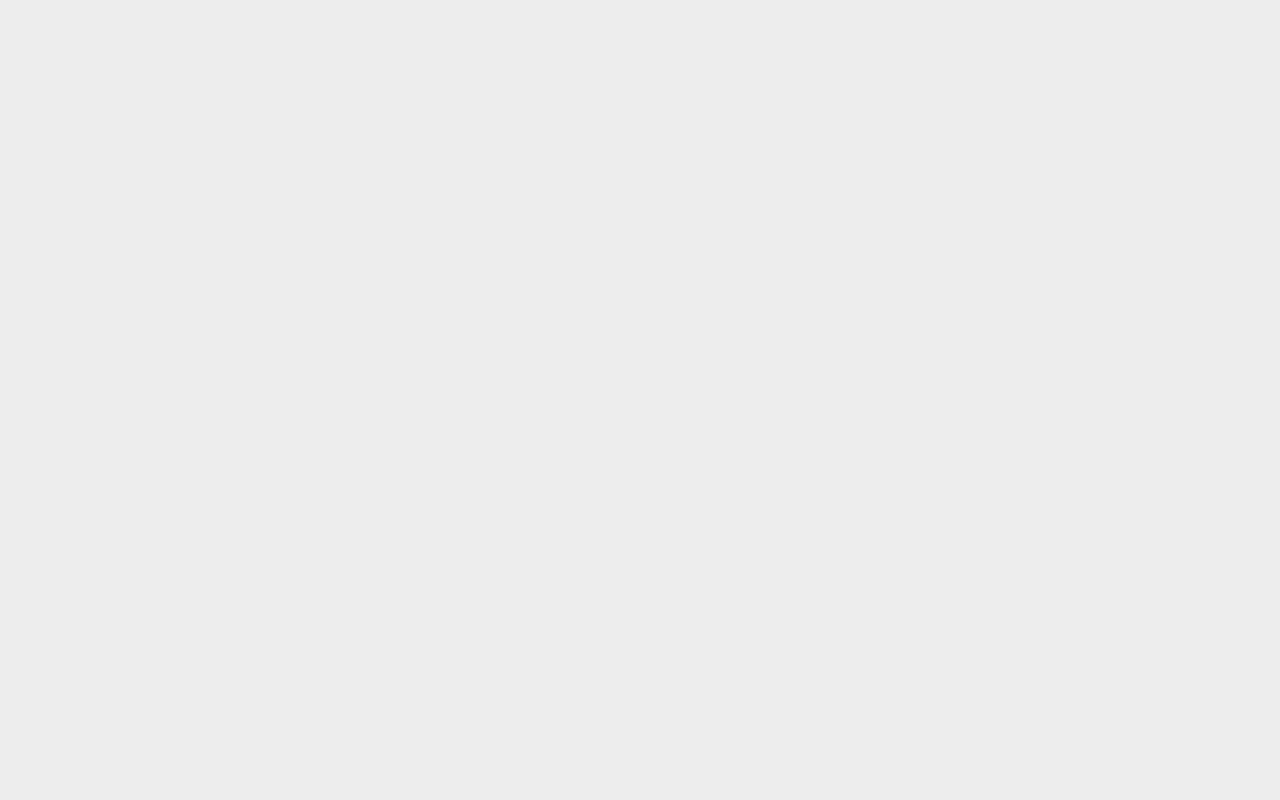
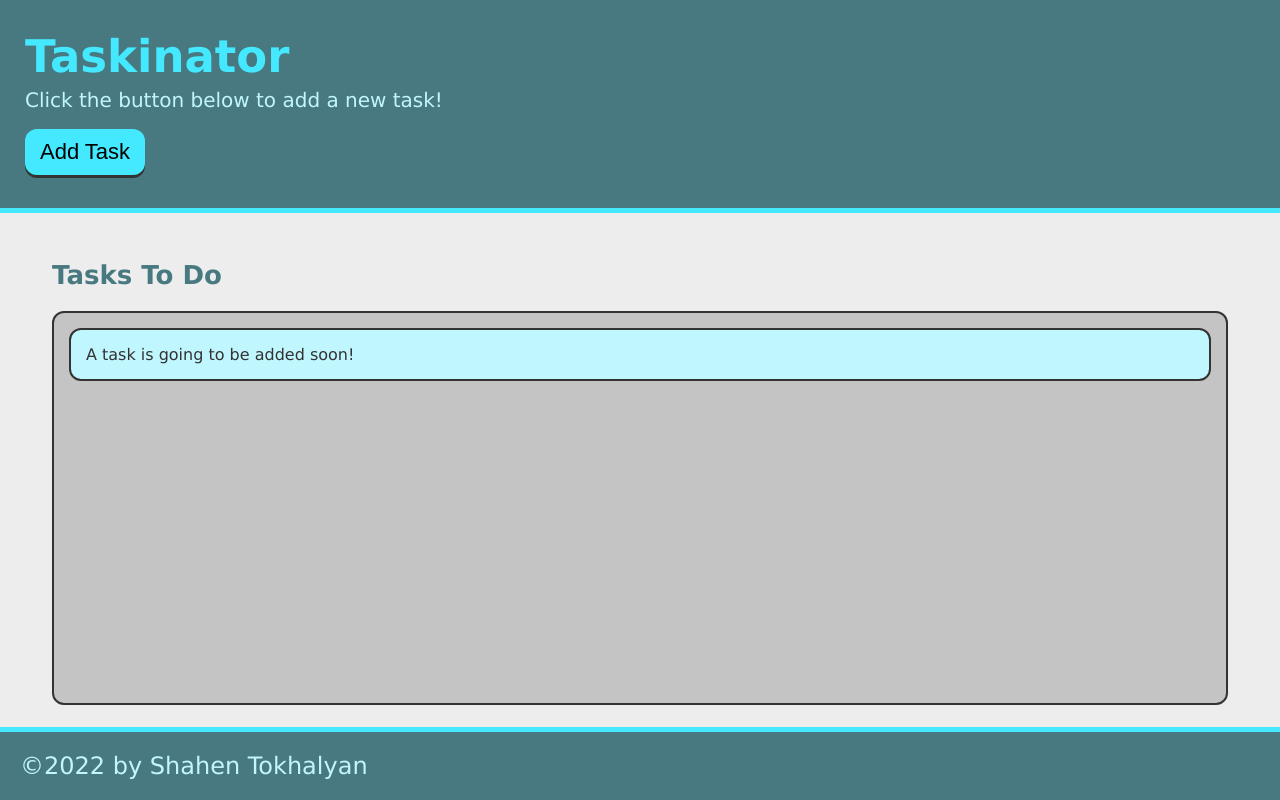
Before and after one commit to Tokhalyan/taskinator, a plain HTML site: page index.html in a window 1280 px wide. Drawn offline with Linux system fonts and the light colour scheme.

Commit message:
created header, main, and footer sections

```diff
--- a/index.html
+++ b/index.html
@@ -8,6 +8,22 @@
     <link rel="stylesheet" href="./assets/css/style.css">
 </head>
 <body>
+    <header>
+        <h1 class="page-title">Taskinator</h1>
+        <p>Click the button below to add a new task!</p>
+        <button class="btn">Add Task</button>
+    </header>
+    <main class="page-content">
+        <section class="task-list-wrapper">
+            <h2 class="list-title">Tasks To Do</h2>
+            <ul class="task-list">
+                <li class="task-item">A task is going to be added soon!</li>
+            </ul>
+        </section>
+    </main>
+    <footer>
+        &copy;2022 by Shahen Tokhalyan
+    </footer>
     <script src="./assets/js/script.js"></script>
 </body>
 </html>
```
